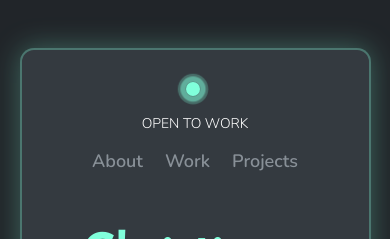
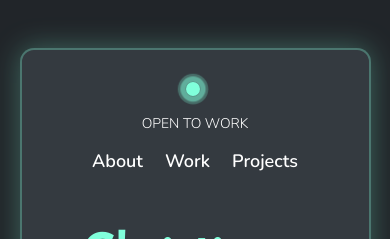
Before and after one commit to crlarrea/crlarrea.github.io, a React (Vite) app: page / in a window 390 px wide. Shown: the top 239 px of the page. Built offline with nearby package versions, Linux system fonts and the light colour scheme; no server answers; the database is empty.

Commit message:
optimising for mobile

```diff
--- a/src/assets/styles/App.css
+++ b/src/assets/styles/App.css
@@ -80,7 +80,7 @@ nav ul li a {
   text-transform: capitalize;
 }
 nav ul li a:hover {
-  color: #ffffff;
+  color: #80ffdb;
   opacity: 1;
 }
 
@@ -124,12 +124,11 @@ nav ul li a:hover {
   }
 }
 .active {
-  color: #ffffff;
+  color: #80ffdb;
 }
 
 .inactive {
-  color: #adb5bd;
-  opacity: 0.7;
+  color: #ffffff;
 }
 
 .hero {
--- a/src/assets/styles/App.scss
+++ b/src/assets/styles/App.scss
@@ -45,7 +45,7 @@ nav {
           transform: capitalize;
         }
         &:hover {
-          color: $white;
+          color: $turquoise;
           opacity: 1;
         }
       }
@@ -101,11 +101,11 @@ nav {
   }
 }
 .active {
-  color: $white;
+  color: $turquoise;
 }
 .inactive {
-  color: $gray400;
-  opacity: 0.7;
+  color: $white;
+
 }
 
 .hero {
```
Also changed, not shown: 1 other file (tests, documents, lock files or other folders).
